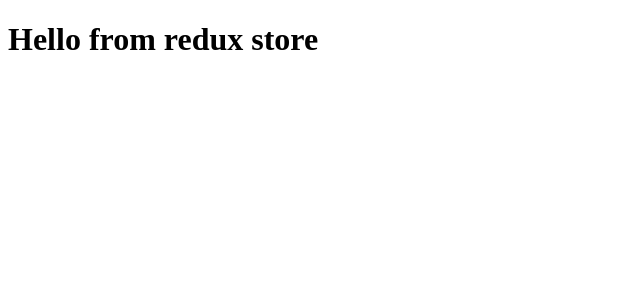
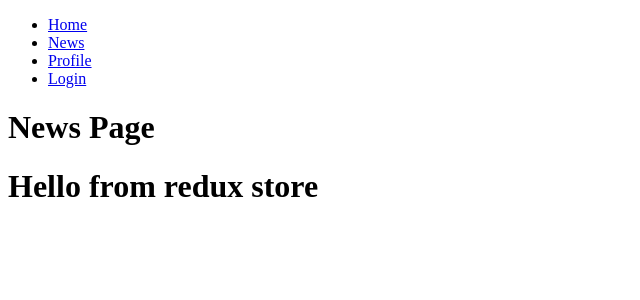
Before and after one commit to exek/react-redux-router-test1, a React (Create React App) app: page /news in a window 1280 px wide. Shown: the top 300 px of the page, without its empty margins (0-640 px from the left). Built offline with nearby package versions, Linux system fonts and the light colour scheme.

Commit message:
add base routing and pages

```diff
--- a/src/App.js
+++ b/src/App.js
@@ -1,12 +1,40 @@
-import React from "react";
+import React, { Fragment } from "react";
 import { Provider } from "react-redux";
 import store from "./store";
+import { BrowserRouter, Route, Link } from "react-router-dom";
+import Message from "./components/Message";
 
-import Message from "./components/Message";
+import IndexPage from "./pages";
+import LoginPage from "./pages/Login";
+import NewsPage from "./pages/News";
+import ProfilePage from "./pages/Profile";
 
 const App = () => (
   <Provider store={store}>
-    <Message />
+    <BrowserRouter>
+      <Fragment>
+        <ul>
+          <li>
+            <Link to="/">Home</Link>
+          </li>
+          <li>
+            <Link to="/news">News</Link>
+          </li>
+          <li>
+            <Link to="/profile">Profile</Link>
+          </li>
+          <li>
+            <Link to="/login">Login</Link>
+          </li>
+        </ul>
+
+        <Route exact path="/" component={IndexPage} />
+        <Route path="/news" component={NewsPage} />
+        <Route path="/profile" component={ProfilePage} />
+        <Route path="/login" component={LoginPage} />
+        <Message />
+      </Fragment>
+    </BrowserRouter>
   </Provider>
 );
 
--- /dev/null
+++ b/src/pages/Login/index.js
@@ -0,0 +1,13 @@
+import React from "react";
+
+const Login = () => {
+  return (
+    <div>
+      <h1>Login Page</h1>
+    </div>
+  );
+};
+
+Login.propTypes = {};
+
+export default Login;
--- /dev/null
+++ b/src/pages/News/index.js
@@ -0,0 +1,13 @@
+import React from "react";
+
+const Login = () => {
+  return (
+    <div>
+      <h1>News Page</h1>
+    </div>
+  );
+};
+
+Login.propTypes = {};
+
+export default Login;
--- /dev/null
+++ b/src/pages/Profile/index.js
@@ -0,0 +1,13 @@
+import React from "react";
+
+const Login = () => {
+  return (
+    <div>
+      <h1>Profile Page</h1>
+    </div>
+  );
+};
+
+Login.propTypes = {};
+
+export default Login;
--- /dev/null
+++ b/src/pages/index.js
@@ -0,0 +1,13 @@
+import React from "react";
+
+const Index = () => {
+  return (
+    <div>
+      <h1>Home Page</h1>
+    </div>
+  );
+};
+
+Index.propTypes = {};
+
+export default Index;
```
